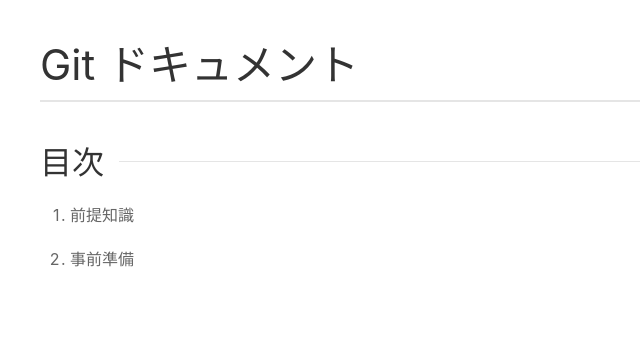
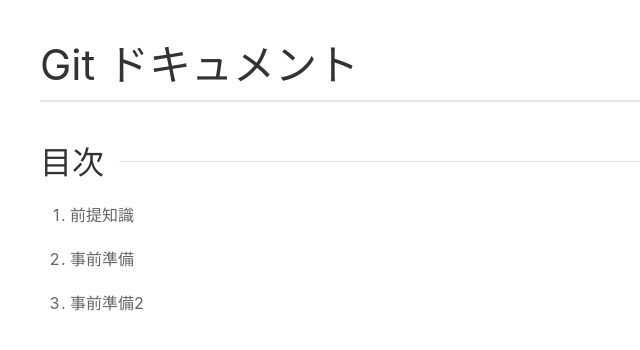
Before and after one commit to keisuke-murata1/git-training, a plain HTML site: page index.html in a window 1280 px wide. Shown: the whole page, without its empty margins (0-640 px from the left). Drawn offline with nearby package versions, Linux system fonts and the light colour scheme.

Commit message:
index.htmlの目次追加

```diff
--- a/index.html
+++ b/index.html
@@ -18,6 +18,7 @@
         <ul class="uk-list uk-list-decimal uk-list-large">
             <li>前提知識</li>
             <li>事前準備</li>
+            <li>事前準備2</li>
         </ul>
     </main>
 </body>
```
